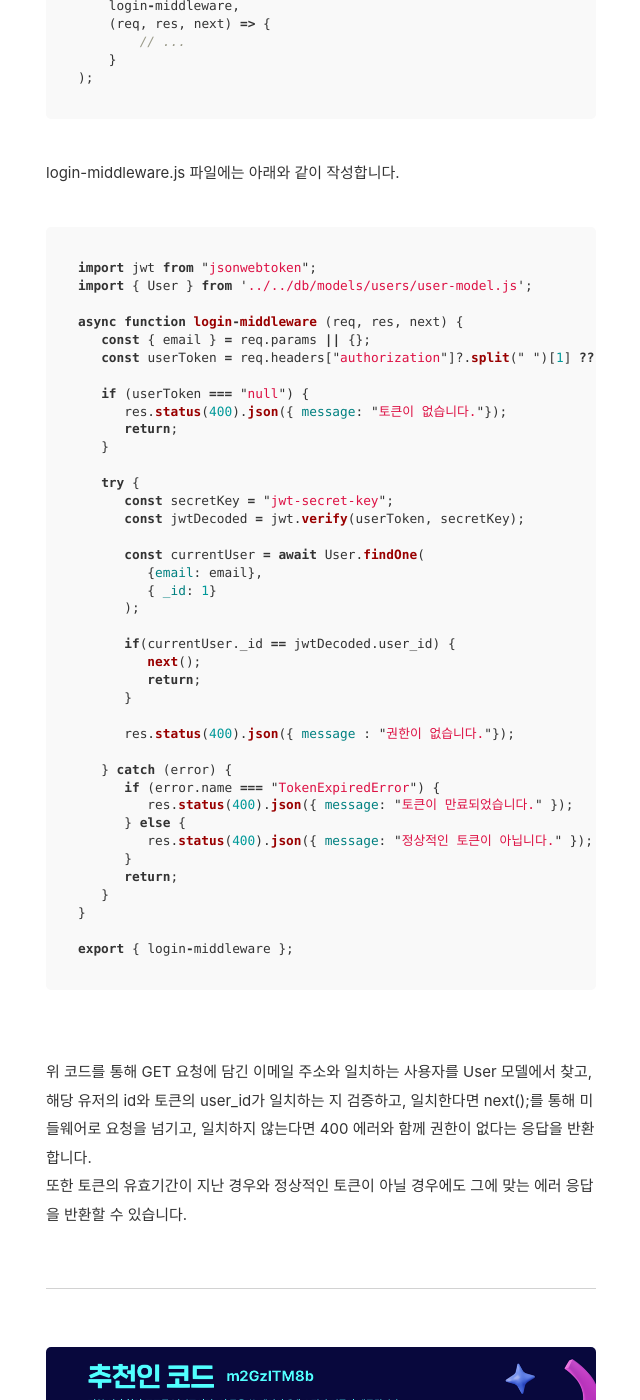
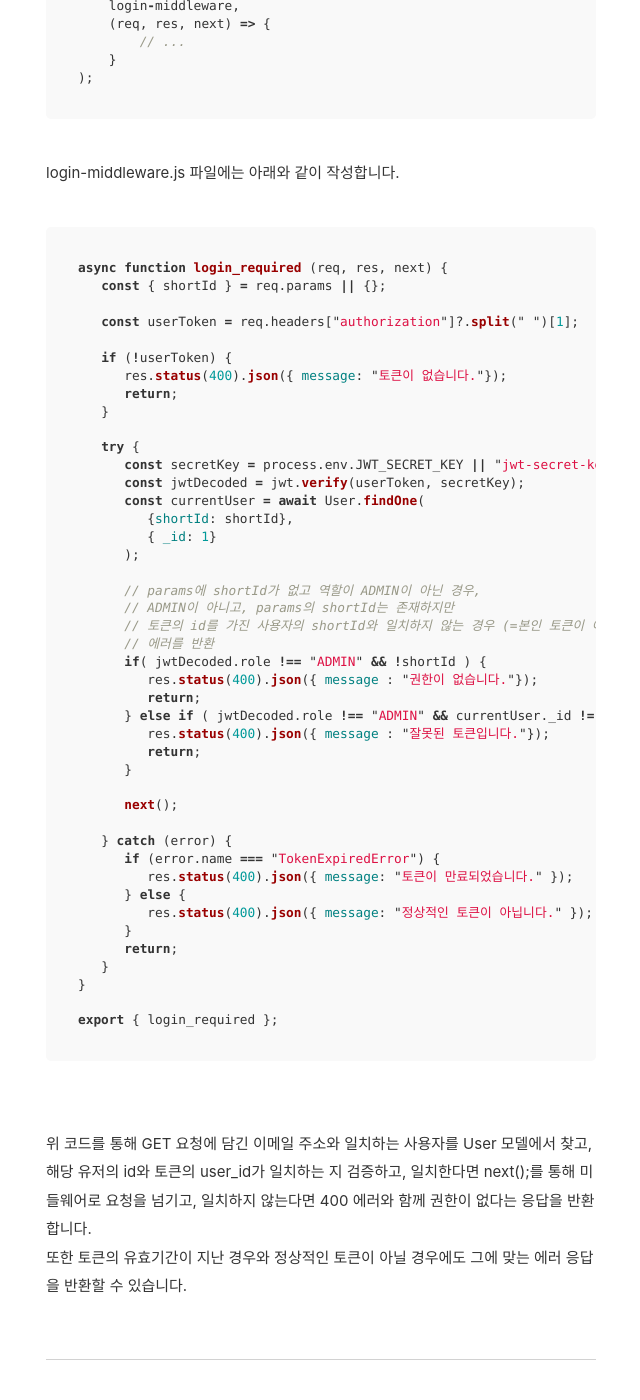
Before and after one commit to Ji-hoon/blog, a Jekyll site: the page built from _posts/2023-11-04-JWT-and-authorization.md, in a window 1280 px wide and 1400 px high, scrolled down 5681 px. Shown: the whole window, without its empty margins (319-959 px from the left). Built offline with Jekyll 4.4.1, drawn with Linux system fonts in a browser that asks for light colours; comment, search, counter and statistics services are not loaded.

Commit message:
FIX : 검증 코드 최신화

````diff
--- a/_posts/2023-11-04-JWT-and-authorization.md
+++ b/_posts/2023-11-04-JWT-and-authorization.md
@@ -173,33 +173,37 @@ router.get("/users/:email",
 ```
 login-middleware.js 파일에는 아래와 같이 작성합니다.
 ```javascript
-import jwt from "jsonwebtoken";
-import { User } from '../../db/models/users/user-model.js';
+async function login_required (req, res, next) {
+   const { shortId } = req.params || {};
 
-async function login-middleware (req, res, next) {
-   const { email } = req.params || {};
-   const userToken = req.headers["authorization"]?.split(" ")[1] ?? "null";
+   const userToken = req.headers["authorization"]?.split(" ")[1];
 
-   if (userToken === "null") {
+   if (!userToken) {
       res.status(400).json({ message: "토큰이 없습니다."});
       return;
    }
 
    try {
-      const secretKey = "jwt-secret-key";
+      const secretKey = process.env.JWT_SECRET_KEY || "jwt-secret-key";
       const jwtDecoded = jwt.verify(userToken, secretKey);
-
       const currentUser = await User.findOne(
-         {email: email},
+         {shortId: shortId},
          { _id: 1}
       );
 
-      if(currentUser._id == jwtDecoded.user_id) {
-         next();
+      // params에 shortId가 없고 역할이 ADMIN이 아닌 경우,
+      // ADMIN이 아니고, params의 shortId는 존재하지만
+      // 토큰의 id를 가진 사용자의 shortId와 일치하지 않는 경우 (=본인 토큰이 아닌 경우)
+      // 에러를 반환
+      if( jwtDecoded.role !== "ADMIN" && !shortId ) {
+         res.status(400).json({ message : "권한이 없습니다."});
+         return;
+      } else if ( jwtDecoded.role !== "ADMIN" && currentUser._id != jwtDecoded.user_id ) {
+         res.status(400).json({ message : "잘못된 토큰입니다."});
          return;
       }
 
-      res.status(400).json({ message : "권한이 없습니다."});
+      next();
 
    } catch (error) {
       if (error.name === "TokenExpiredError") {
@@ -211,7 +215,7 @@ async function login-middleware (req, res, next) {
    }
 }
 
-export { login-middleware };
+export { login_required };
 ```
 &nbsp;
 
````
